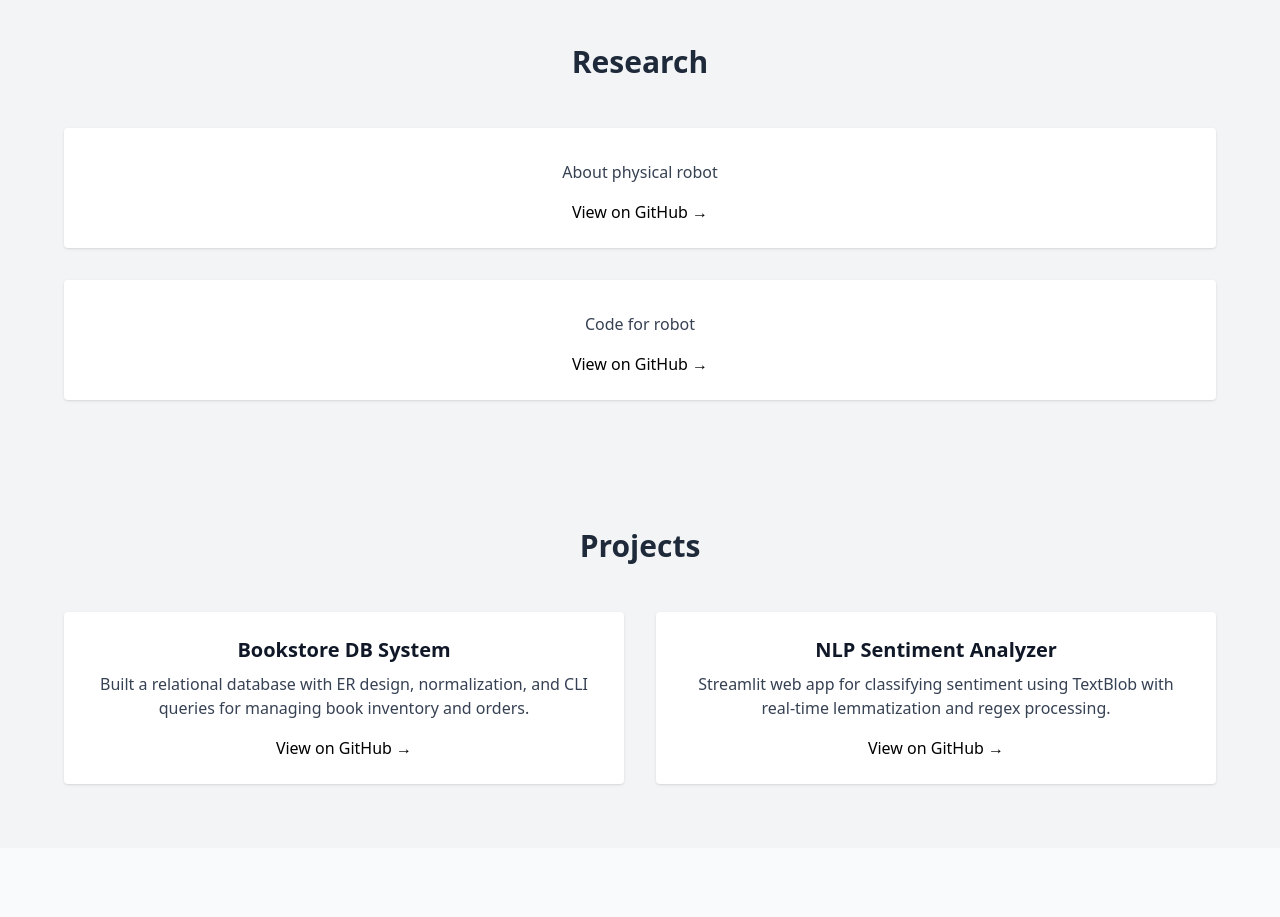
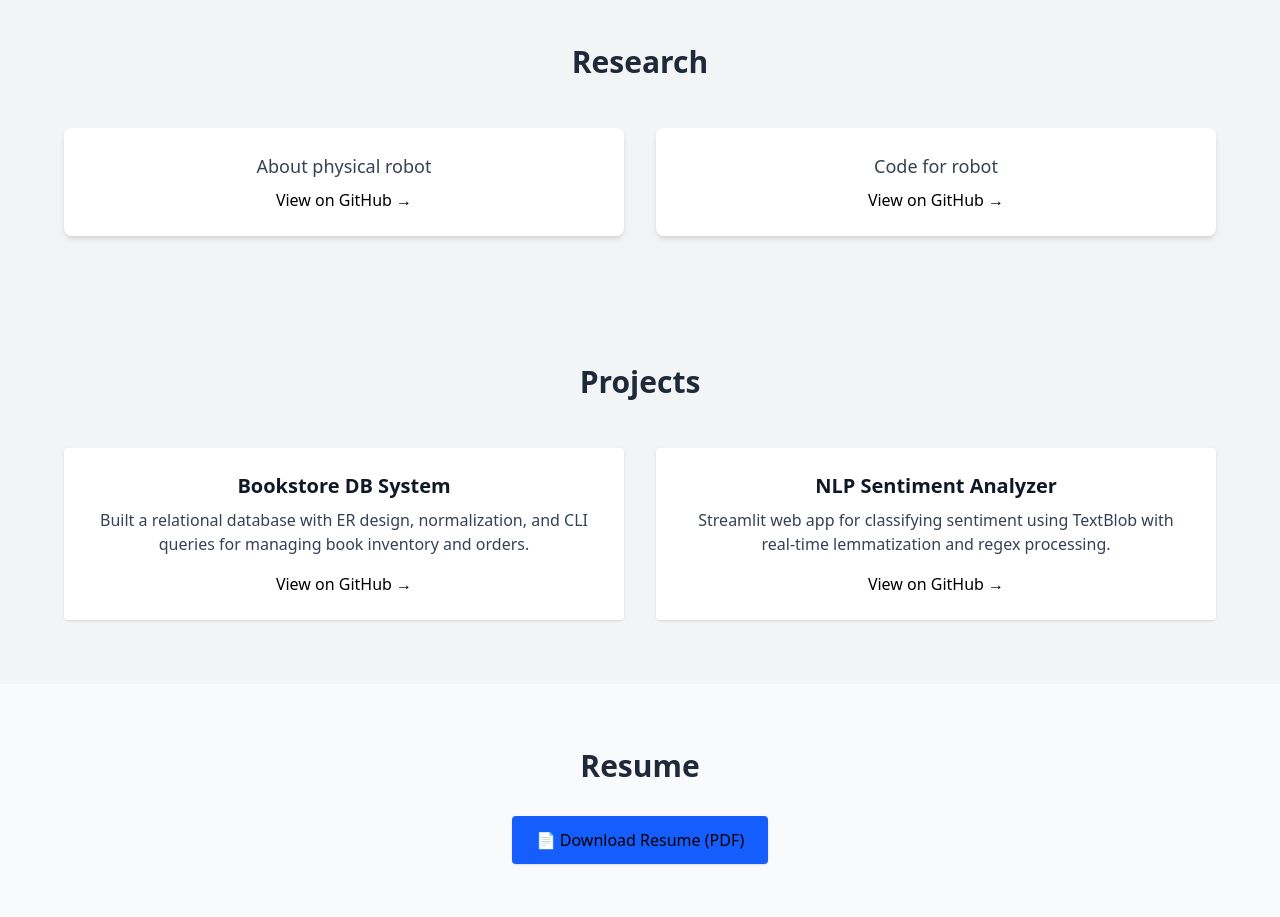
Before and after one commit to thomasbenti/personal-website, a React (Vite) app: page / in a window 1280 px wide. Shown: the part 1300-2217 px from the top of the page. Built offline with nearby package versions, Linux system fonts and the light colour scheme.

Commit message:
fixed research sections

```diff
--- a/src/sections/Research.jsx
+++ b/src/sections/Research.jsx
@@ -1,36 +1,36 @@
 import React from "react";
 
-const research = [
+const researchItems = [
   {
-    title: "",
-    description: "About physical robot",
-    link: "https://github.com/yourusername/bookstore-db",
+    title: "About physical robot",
+    url: "https://github.com/yourusername/about-robot",
   },
   {
-    title: "",
-    description: "Code for robot",
-    link: "https://github.com/CyPhiLab/spirob_ctrl",
+    title: "Code for robot",
+    url: "https://github.com/yourusername/robot-code",
   },
 ];
 
 const Research = () => {
   return (
-    <section id="projects" className="bg-gray-100 py-16 px-4">
+    <section id="research" className="bg-gray-100 py-16 px-4">
       <div className="max-w-6xl mx-auto text-center">
         <h2 className="text-3xl font-bold text-gray-800 mb-12">Research</h2>
-        <div className="grid gap-8 sm:grid-cols-2 lg:grid-cols-1">
-          {research.map((project, index) => (
+
+        <div className="grid gap-8 md:grid-cols-2">
+          {researchItems.map((item, index) => (
             <div
               key={index}
-              className="bg-white p-6 rounded shadow hover:shadow-lg transition"
+              className="bg-white p-6 rounded-lg shadow-md hover:shadow-lg transition"
             >
-              <h3 className="text-xl font-semibold mb-2">{project.title}</h3>
-              <p className="text-gray-700 mb-4">{project.description}</p>
+              <p className="text-lg font-medium text-gray-700 mb-2">
+                {item.title}
+              </p>
               <a
-                href={project.link}
+                href={item.url}
                 target="_blank"
                 rel="noopener noreferrer"
-                className="text-blue-600 hover:underline"
+                className="text-blue-600 font-semibold hover:underline"
               >
                 View on GitHub →
               </a>
```
